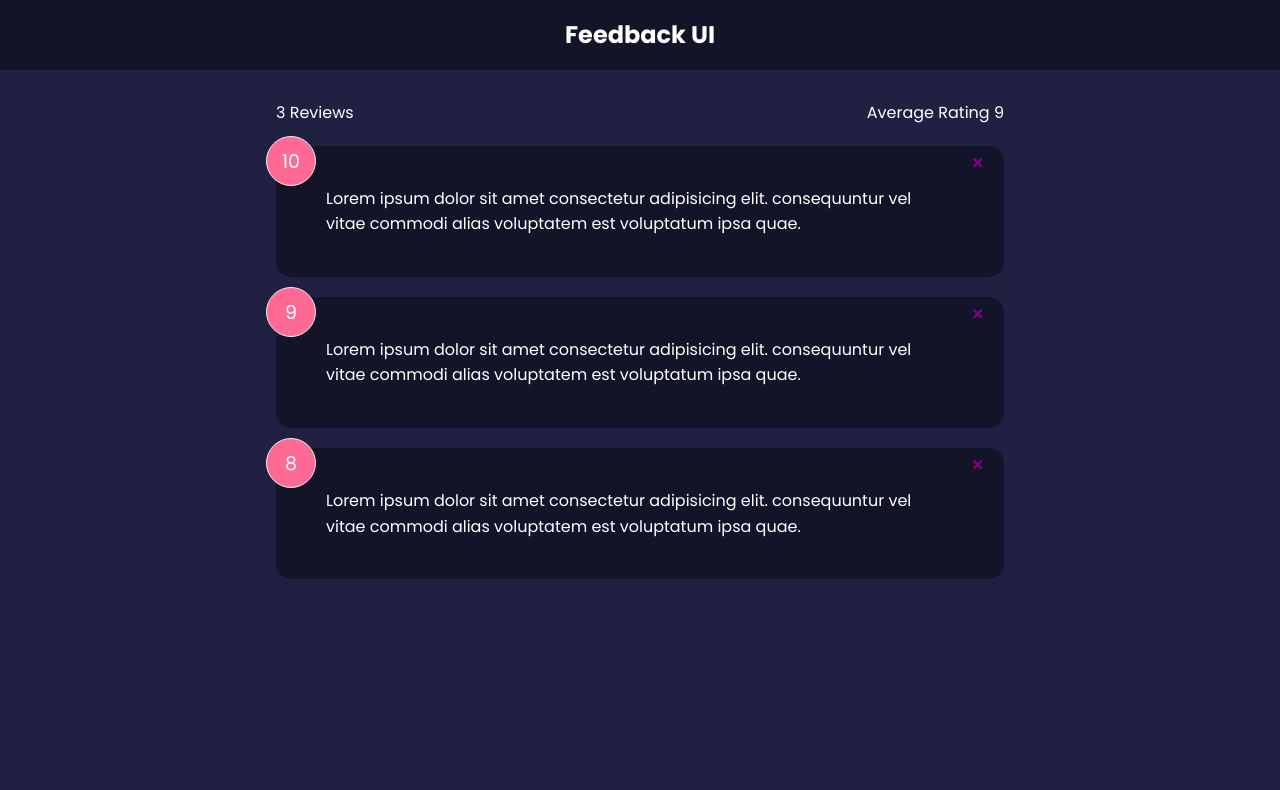
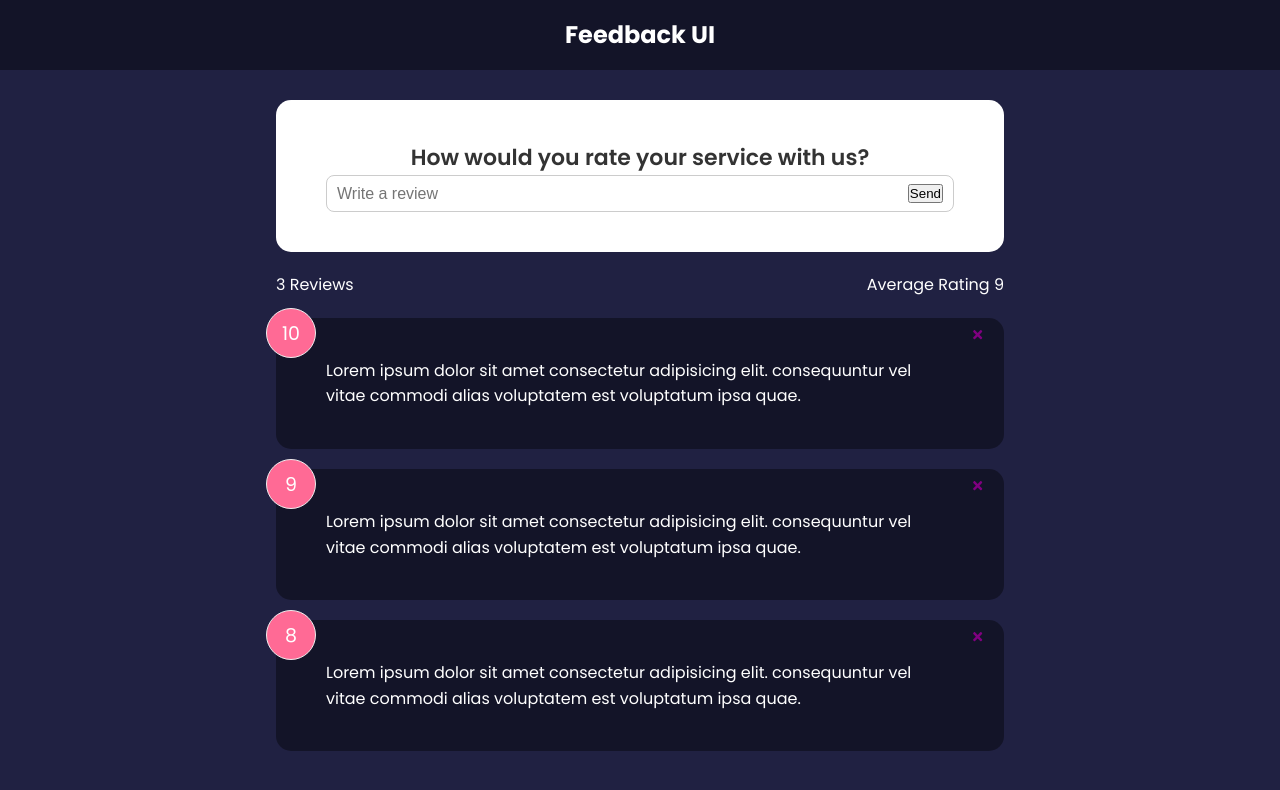
Before and after one commit to Hlakaza/feedback-app, a React (Create React App) app: page / in a window 1280 px wide. Shown: the top 790 px of the page. Built offline with nearby package versions, Linux system fonts and the light colour scheme.

Commit message:
feat(form): added feedbackform

```diff
--- a/src/App.js
+++ b/src/App.js
@@ -1,5 +1,6 @@
 import { useState } from "react";
 import "./App.css";
+import FeedbackForm from "./components/FeedbackForm";
 import FeedbackList from "./components/FeedbackList";
 import FeedbackStats from "./components/FeedbackStats";
 import Header from "./components/Header";
@@ -19,6 +20,7 @@
     <>
       <Header></Header>
       <div className="container">
+        <FeedbackForm></FeedbackForm>
         <FeedbackStats feedback={feedback}></FeedbackStats>
         <FeedbackList
           handleFeeedback={deleteFeedback}
--- /dev/null
+++ b/src/components/FeedbackForm.jsx
@@ -0,0 +1,32 @@
+import React from "react";
+import Card from "./shared/Card";
+
+function FeedbackForm() {
+  const onChangeTextHnadler = (event) => {
+    console.log(event.target.value);
+  };
+
+  const onFormSendHandler = (event) => {
+    console.log(event);
+  };
+
+  return (
+    <Card reverse={false}>
+      <form>
+        <h2>How would you rate your service with us?</h2>
+        <div className="input-group">
+          <input
+            onChange={onChangeTextHnadler}
+            type="text"
+            placeholder="Write a review"
+          />
+          <button onClick={onFormSendHandler} type="submit">
+            Send
+          </button>
+        </div>
+      </form>
+    </Card>
+  );
+}
+
+export default FeedbackForm;
```
